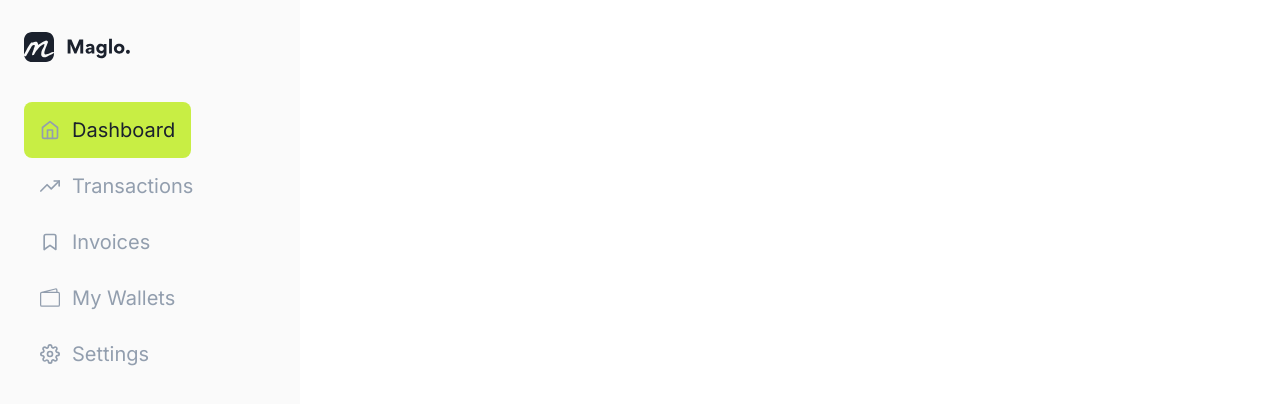
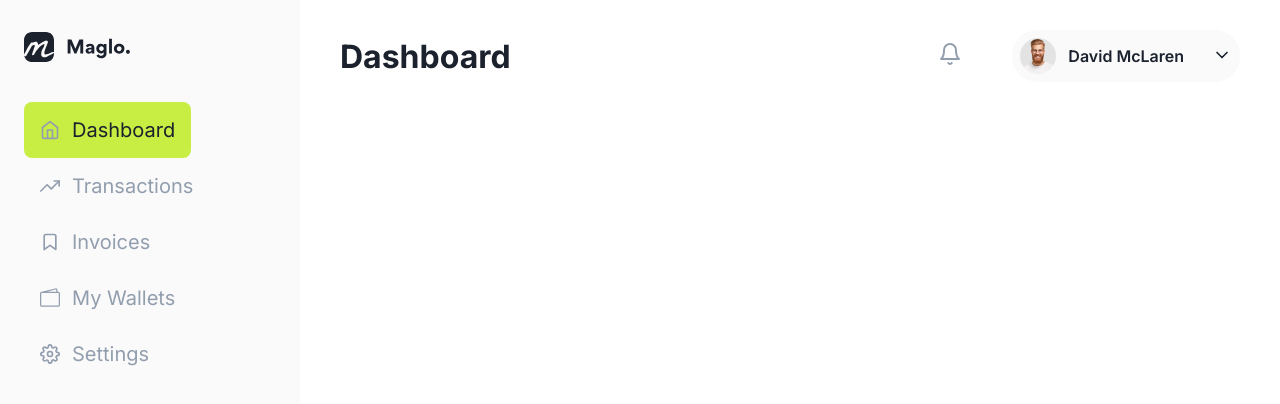
Before and after one commit to glebgubckin/Finance-CRM, a React (Vite) app: page / in a window 1280 px wide. Shown: the top 404 px of the page. Built offline with nearby package versions, Linux system fonts and the light colour scheme.

Commit message:
created navbar

```diff
--- a/src/components/Navbar/Navbar.tsx
+++ b/src/components/Navbar/Navbar.tsx
@@ -1,10 +1,30 @@
 import { FC } from 'react'
+import { useRecoilState } from 'recoil'
+import { app } from '../../stores/appStore'
+import { FiBell } from "react-icons/fi";
 import styles from './navbar.module.scss'
+import UserDropdown from '../UserDropdown/UserDropdown';
 
 const Navbar: FC = () => {
+
+  const [appState, setAppState] = useRecoilState(app)
+
   return (
-    <div>
-
+    <div className={styles.wrapper}>
+      <h1 className={styles.title}>{appState.navTitle}</h1>
+      <div className={styles.controls}>
+        <div className={styles.notifications}>
+          <button className={styles.icon}>
+            <FiBell color='929EAE' size={24} />
+          </button>
+          <div
+            className={appState.notificationsCount > 0 ? styles.count : ''}
+          >
+            { appState.notificationsCount > 0 ? appState.notificationsCount : null }
+          </div>
+        </div>
+        <UserDropdown />
+      </div>
     </div>
   )
 }
--- a/src/components/Navbar/navbar.module.scss
+++ b/src/components/Navbar/navbar.module.scss
@@ -0,0 +1,40 @@
+@import '../../styles/var';
+
+.wrapper {
+  padding: 30px 40px;
+  width: 100%;
+  display: flex;
+  justify-content: space-between;
+  align-items: center;
+}
+
+.title {
+  color: $font-color;
+}
+
+.controls {
+  display: flex;
+  align-items: center;
+}
+
+.notifications {
+  position: relative;
+}
+
+.icon {
+  background: none;
+  outline: 0;
+  border: none;
+  cursor: pointer;
+}
+
+.count {
+  padding: 4px 8px;
+  position: absolute;
+  top: -8px;
+  right: -8px;
+  font-size: 10px;
+  background-color: #E11D48;
+  color: #ffffff;
+  border-radius: 12px;
+}
--- /dev/null
+++ b/src/components/UserDropdown/UserDropdown.tsx
@@ -0,0 +1,20 @@
+import { FC } from 'react'
+import user from '../../assets/user.png'
+import { FiChevronDown } from "react-icons/fi"
+import styles from './userDropdown.module.scss'
+
+const UserDropdown: FC = () => {
+  return (
+    <div className={styles.wrapper}>
+      <div className={styles.top}>
+        <img src={user} alt="user" width={36} height={36} />
+        <span>David McLaren</span>
+        <button className={styles.drop}>
+          <FiChevronDown color='1B212D' size={20} />
+        </button>
+      </div>
+    </div>
+  )
+}
+
+export default UserDropdown
--- /dev/null
+++ b/src/components/UserDropdown/userDropdown.module.scss
@@ -0,0 +1,29 @@
+@import '../../styles/var';
+
+.wrapper {
+  margin-left: 50px;
+  display: flex;
+  flex-direction: column;
+}
+
+.top {
+  padding: 8px;
+  background-color: #FAFAFA;
+  border-radius: 25px;
+  display: flex;
+  align-items: center;
+  cursor: pointer;
+
+  & > span {
+    font-weight: 600;
+    margin-left: 12px;
+    color: $font-color;
+  }
+}
+
+.drop {
+  margin-left: 28px;
+  background: none;
+  outline: 0;
+  border: none;
+}
--- a/src/layouts/MainLayout.tsx
+++ b/src/layouts/MainLayout.tsx
@@ -1,5 +1,6 @@
 import { FC } from 'react'
 import { Routes, Route } from 'react-router-dom'
+import Navbar from '../components/Navbar/Navbar'
 import Sidebar from '../components/Sidebar/Sidebar'
 import styles from './mainLayout.module.scss'
 
@@ -7,6 +8,9 @@ const MainLayout: FC = () => {
   return (
     <div className={styles.wrapper}>
       <Sidebar />
+      <div className={styles.page}>
+        <Navbar />
+      </div>
     </div>
   )
 }
--- a/src/layouts/mainLayout.module.scss
+++ b/src/layouts/mainLayout.module.scss
@@ -2,3 +2,9 @@
   width: 100%;
   display: flex;
 }
+
+.page {
+  width: 100%;
+  height: 100%;
+  min-height: 100vh;
+}
--- a/src/main.tsx
+++ b/src/main.tsx
@@ -1,10 +1,13 @@
 import React from 'react'
 import ReactDOM from 'react-dom/client'
+import { RecoilRoot } from 'recoil'
 import App from './App'
 import './index.scss'
 
 ReactDOM.createRoot(document.getElementById('root') as HTMLElement).render(
   <React.StrictMode>
-    <App />
+    <RecoilRoot>
+      <App />
+    </RecoilRoot>
   </React.StrictMode>,
 )
--- /dev/null
+++ b/src/stores/appStore.ts
@@ -0,0 +1,10 @@
+import { atom } from "recoil"
+
+export const app = atom({
+  key: 'app',
+  default: {
+    darkMode: false,
+    navTitle: 'Dashboard',
+    notificationsCount: 0
+  }
+})
```
Also changed, not shown: src/assets/user.png (added).
